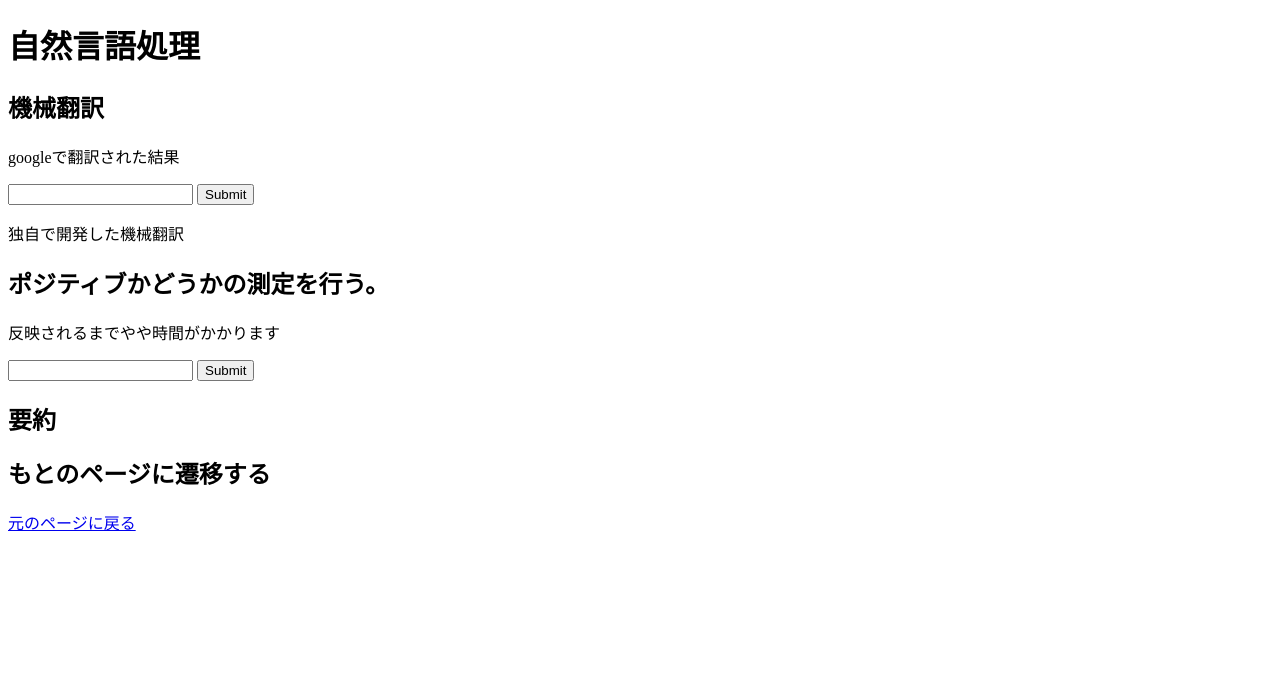
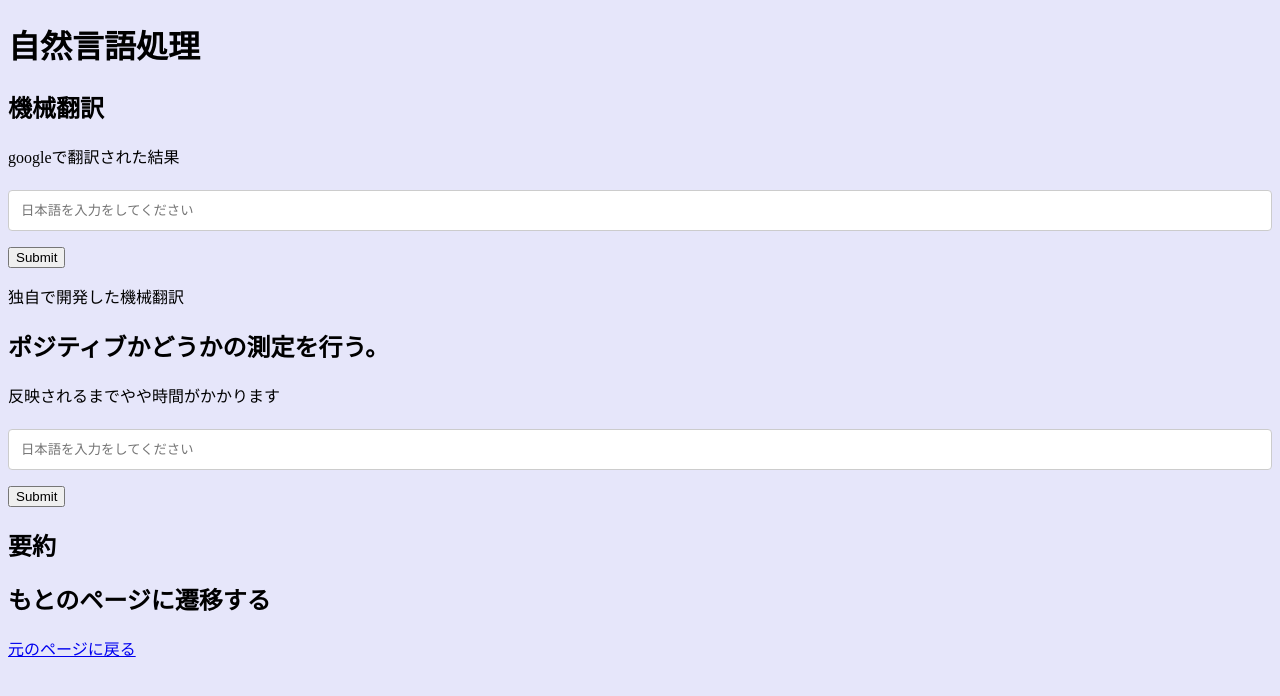
Before and after one commit to Taishi-N324/CPP, a Django app: page /myapp/templates/ in a window 1280 px wide. Shown: the top 696 px of the page. Run offline with Django 4.2, Linux system fonts and the light colour scheme.

Commit message:
Add files via upload

```diff
--- /dev/null
+++ b/mySite/static/css/style.css
@@ -0,0 +1,20 @@
+body {
+	background-color: lavender;
+}
+
+/* .container {
+  border-radius: 5px;
+  background-color: #f2f2f2;
+  padding: 5px;
+} */
+
+input[type=text], select, textarea {
+  width: 100%; /* Full width */
+  padding: 12px; /* Some padding */
+  border: 1px solid #ccc; /* Gray border */
+  border-radius: 4px; /* Rounded borders */
+  box-sizing: border-box; /* Make sure that padding and width stays in place */
+  margin-top: 6px; /* Add a top margin */
+  margin-bottom: 16px; /* Bottom margin */
+  resize: vertical /* Allow the user to vertically resize the textarea (not horizontally) */
+}
--- a/mySite/templates/google_translate/index.html
+++ b/mySite/templates/google_translate/index.html
@@ -1,7 +1,9 @@
+{% load static %}
 <!DOCTYPE html>
 <html lang="ja">
 <head>
   <meta charset="utf-8">
+  <link href="{% static './css/style.css' %}" rel="stylesheet">
 </head>
 <body>
   <h2>googleによる翻訳結果</h2>
--- a/mySite/templates/index.html
+++ b/mySite/templates/index.html
@@ -1,19 +1,22 @@
+{% load static %}
 <!DOCTYPE html>
 <html lang="ja">
 <head>
   <meta charset="utf-8">
-  <link rel="stylesheet" href="css/cssStyle.css">
+  <link href="{% static 'css/style.css' %}" rel="stylesheet">
   <title>template test</title>
 </head>
 <body>
   <h1>自然言語処理</h1>
   <h2>機械翻訳</h2>
   <p>googleで翻訳された結果</p>
-  <form method="post" action="google_translate">
-    {% csrf_token %}
-    <input type="text" name="google_translate">
-    <input type="submit">
-  </form>
+  <div class="container">
+    <form method="post" action="google_translate">
+      {% csrf_token %}
+      <input type="text" name="google_translate" placeholder="日本語を入力をしてください">
+      <input type="submit">
+    </form>
+  <div>
 
   <p>独自で開発した機械翻訳</p>
 
@@ -23,7 +26,7 @@
   <p>反映されるまでやや時間がかかります</p>
   <form method="post" action="output">
     {% csrf_token %}
-    <input type="text" name="date">
+    <input type="text" name="date" placeholder="日本語を入力をしてください">
     <input type="submit">
   </form>
   <h2>要約</h2>
```
Also changed, not shown: mySite/mySite/settings.py (+9 -0 lines), mySite/templates/output/index.html (+7 -1 lines).
